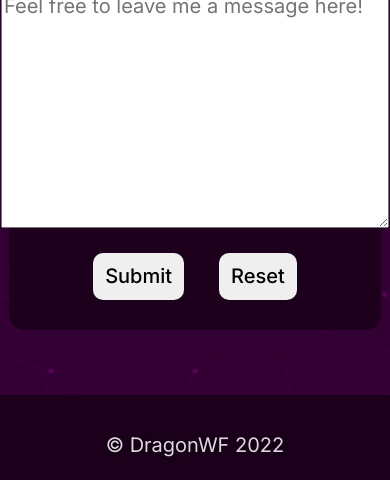
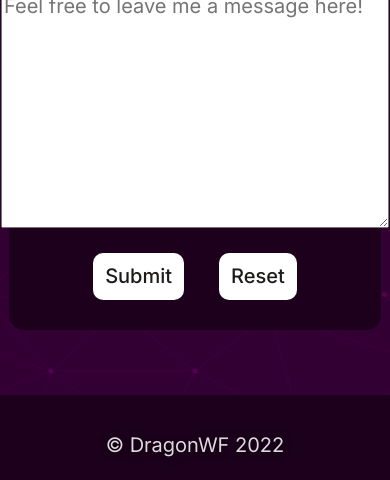
Before and after one commit to DragunWF/DragonWF-Website, a website built with Parcel: page form.html in a window 390 px wide. Shown: the part 620-1100 px from the top of the page. Built offline with nearby package versions, Linux system fonts and the light colour scheme.

Commit message:
Fixed button styling for iphone devices

```diff
--- a/css/styles.css
+++ b/css/styles.css
@@ -465,6 +465,8 @@ body {
 }
 
 .form-buttons button {
+  background: #fff;
+  color: #1d1c1a;
   border: 0;
   border-radius: 10px;
   padding: 1.2rem;
```
